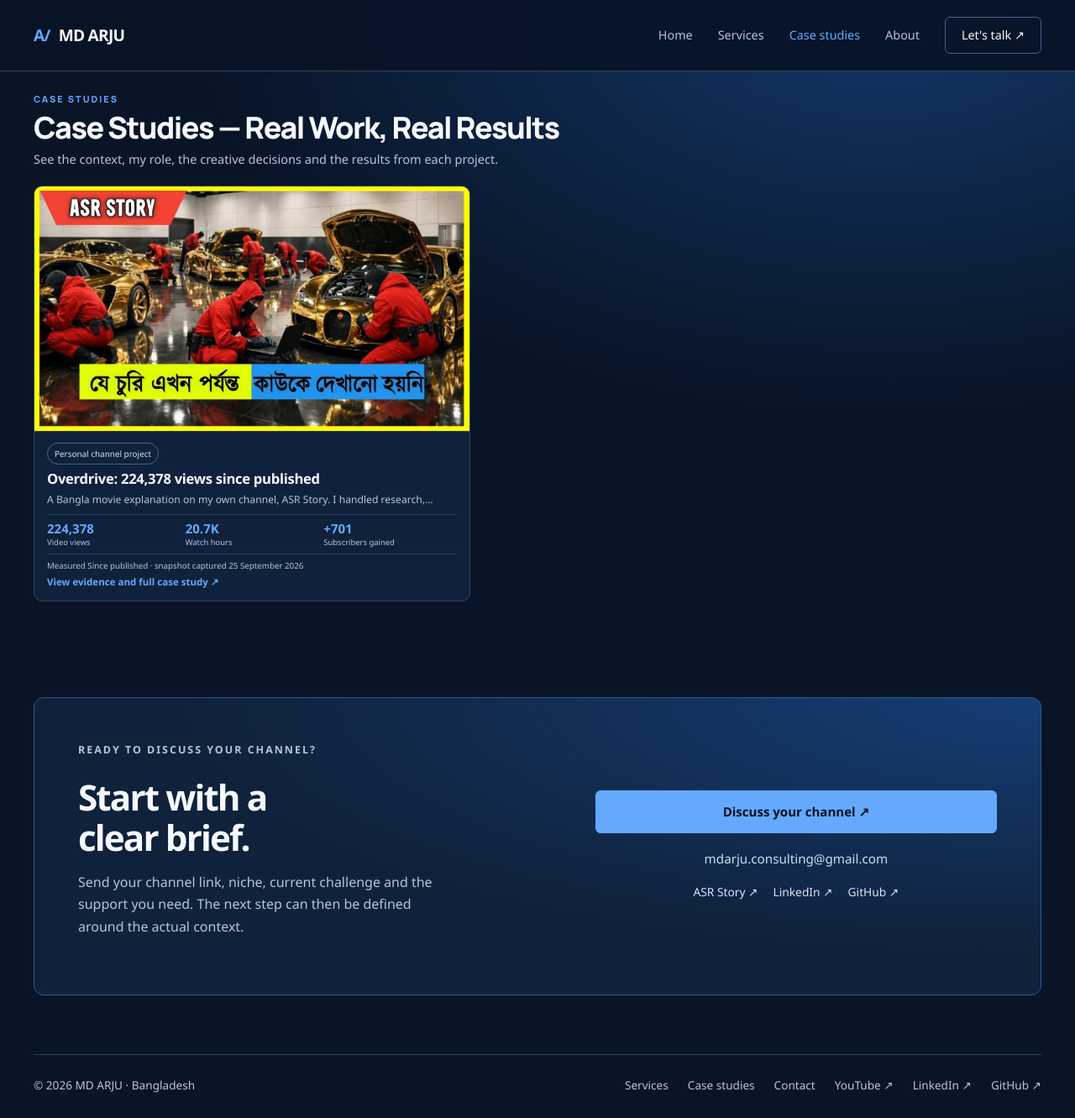
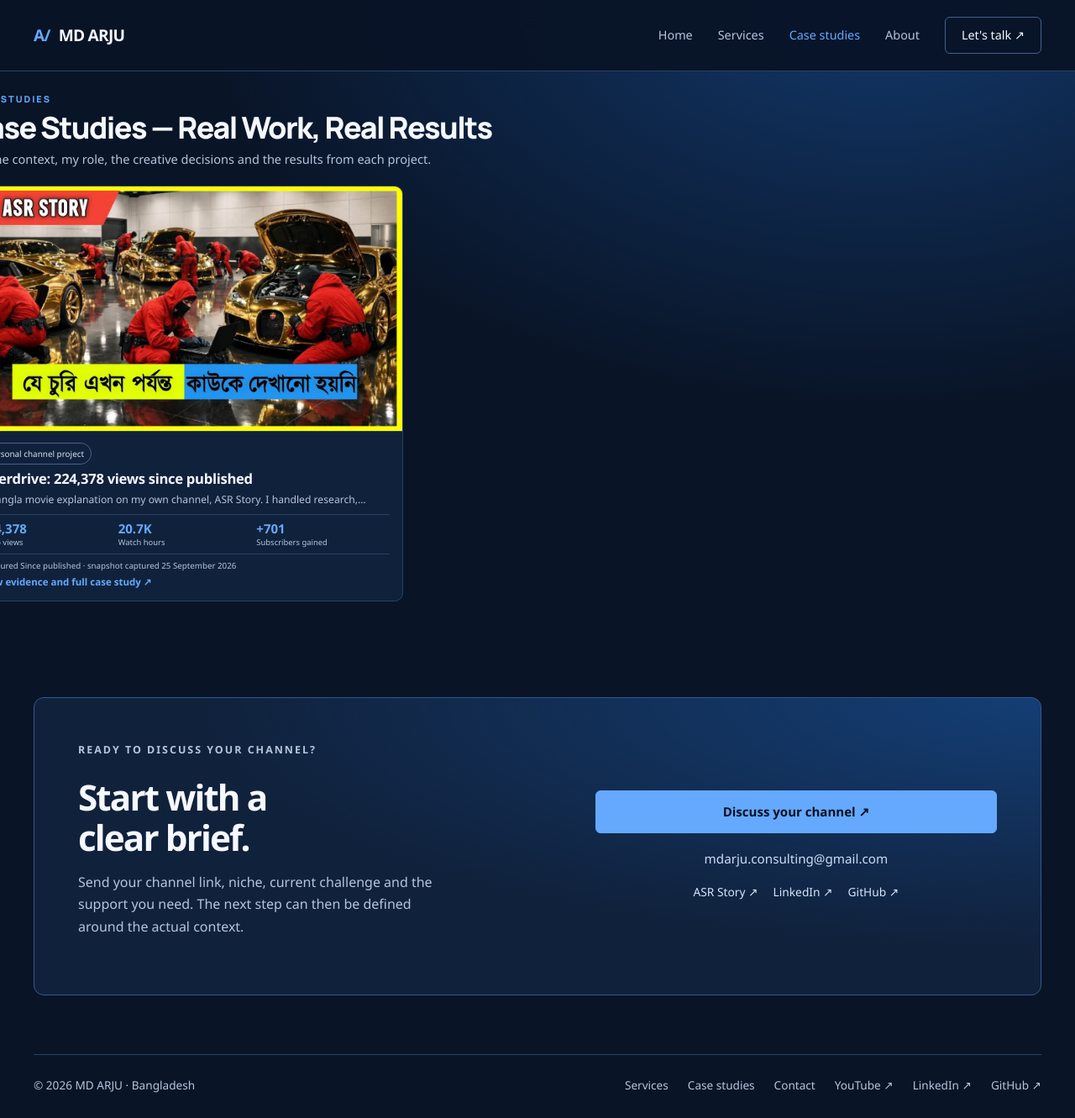
Before and after one commit to md-arju/md-arju.github.io, a Jekyll site: the page built from case-studies/index.html, in a window 1280 px wide and 1331 px high. Shown: the whole window at 84% size. Built offline with Jekyll 4.4.1, drawn with Linux system fonts in a browser that asks for light colours.

Commit message:
Align case studies content further left

```diff
--- a/assets/pages.css
+++ b/assets/pages.css
@@ -241,3 +241,27 @@
   .case-studies-headline{font-size:2rem!important}
   .case-studies-grid .work-text{padding:12px 13px}
 }
+
+
+/* Align case studies content slightly further left on desktop */
+@media(min-width:1201px){
+  .case-studies-hero,
+  .case-studies-grid{
+    position:relative;
+    left:-80px;
+  }
+}
+@media(min-width:901px) and (max-width:1200px){
+  .case-studies-hero,
+  .case-studies-grid{
+    position:relative;
+    left:-40px;
+  }
+}
+@media(max-width:900px){
+  .case-studies-hero,
+  .case-studies-grid{
+    position:relative;
+    left:0;
+  }
+}
```
